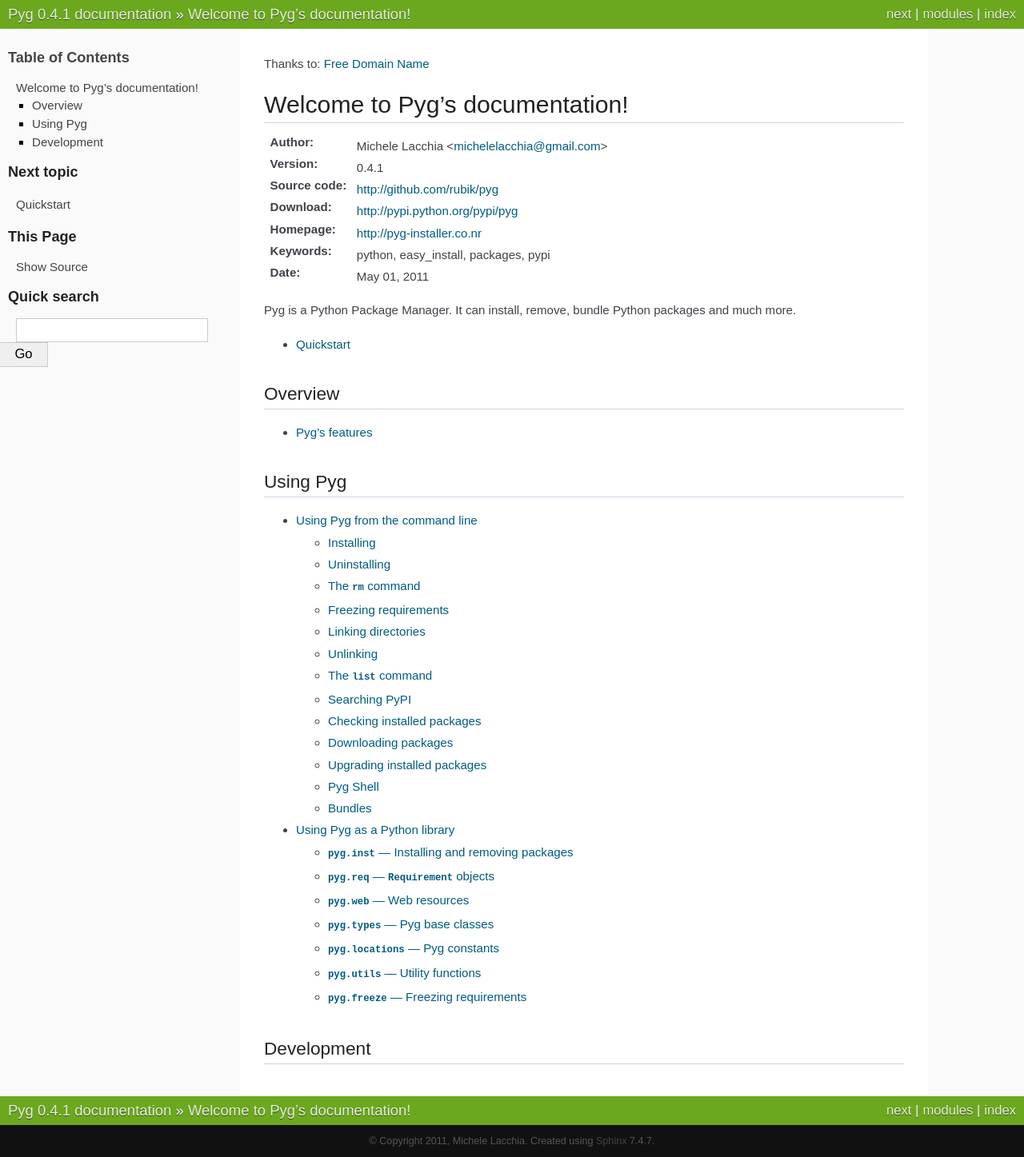
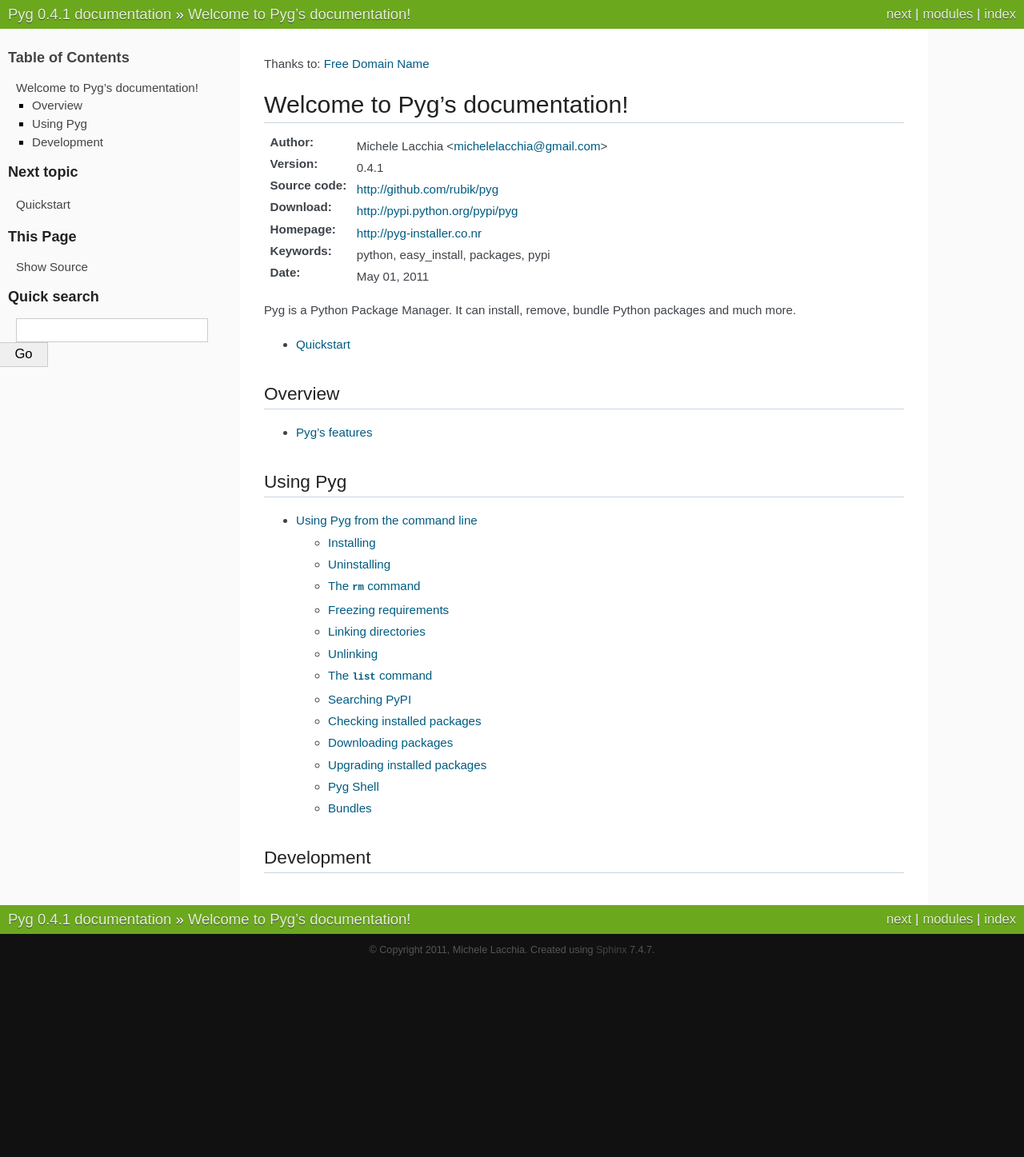
Before and after one commit to rubik/pyg, a Sphinx documentation site: the page built from docs/index.rst, in a window 1280 px wide. Shown: the whole page at 80% size. Built offline with Sphinx 7.4.7, drawn with Linux system fonts in a browser that asks for light colours; after the commit the page ends 1208 px from its top, so only the background shows below that.

Commit message:
Updated docs

```diff
--- a/docs/index.rst
+++ b/docs/index.rst
@@ -38,7 +38,6 @@
    :maxdepth: 2
 
    cmdline
-   library
 
 
 Development
--- a/docs/library.rst
+++ /dev/null
@@ -1,17 +0,0 @@
-.. _lib:
-
-Using Pyg as a Python library
-=============================
-
-Pyg can be used as a Python library. It offers some modules to interact with PyPI and installing packages.
-
-
-.. toctree::
-
-   api/inst.rst
-   api/req.rst
-   api/web.rst
-   api/types.rst
-   api/locations.rst
-   api/utils.rst
-   api/freeze.rst
```
Also changed, not shown: 1 other file.
